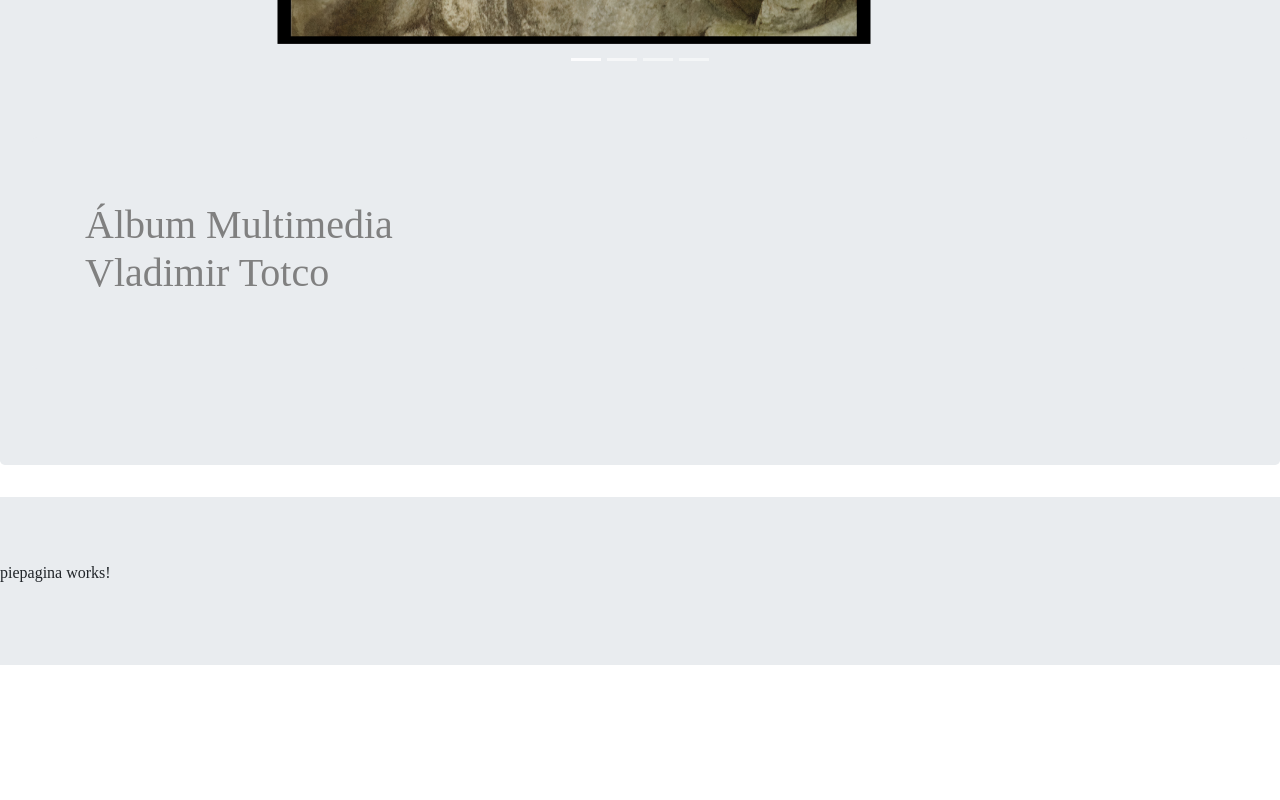
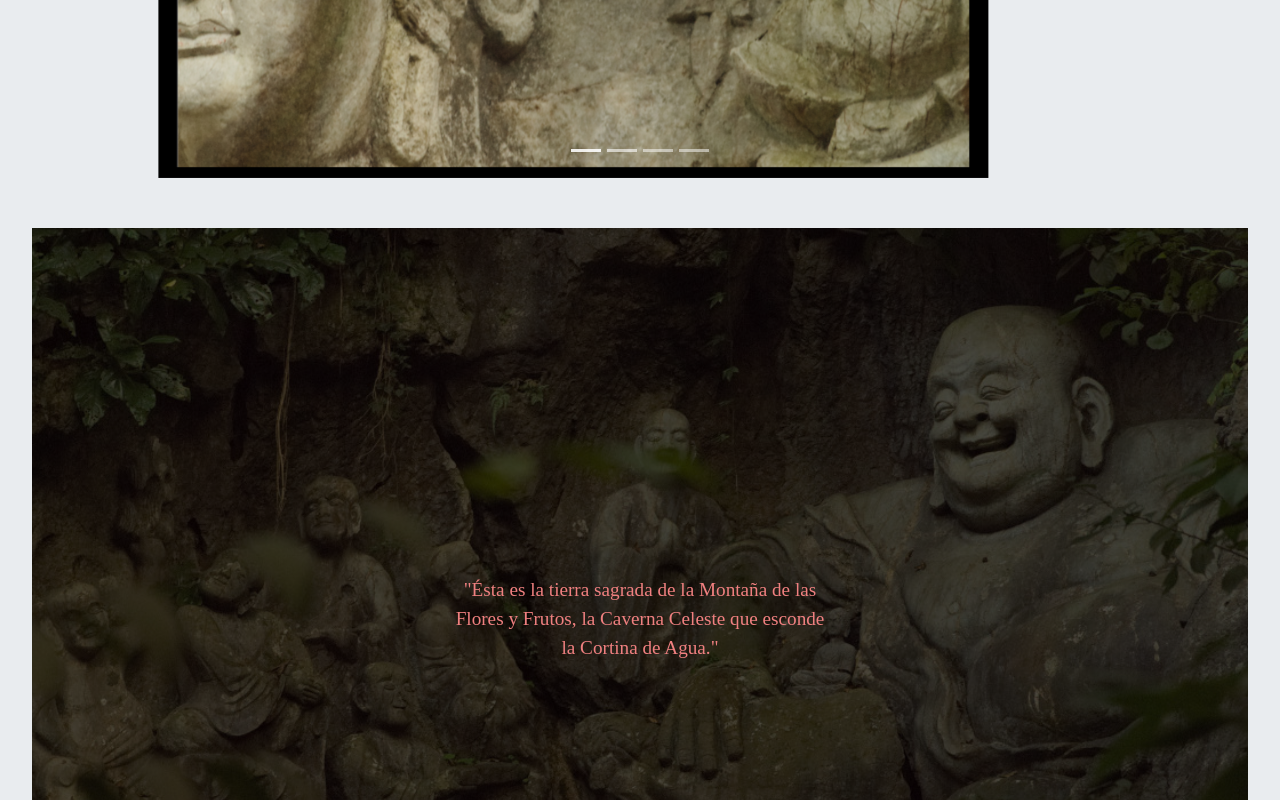
Before and after one commit to vtotolhua/plantilla, an Angular app: page / in a window 1280 px wide. Shown: the part 1540-2340 px from the top of the page. Before the commit the page ends 2237 px from the top, so only its background shows below. Built offline with nearby package versions, Linux system fonts and the light colour scheme; a web font is replaced by a local one.

Commit message:
ultima del día

```diff
--- a/src/app/componentes/cuerpo/cuerpo.component.css
+++ b/src/app/componentes/cuerpo/cuerpo.component.css
@@ -4,8 +4,8 @@
 }*/
 
 .carousel-inner img {
-    width: 50%;
-    height: 50%;
+    width: 70%;
+    height: 70%;
   }
 
 .container-fluid{
@@ -15,9 +15,17 @@
 
 }
 
-.bg_cover {
-    background-image: linear-gradient(to bottom, rgba(0,0,0,0.6) 0%,rgba(0,0,0,0.6) 100%), url(../../../assets/fotos/Srilanka_1.jpg) ;
-    background-size: 100%;
+.fondo {
+    background-image: linear-gradient(to bottom, rgba(0,0,0,0.6) 0%,rgba(0,0,0,0.6) 100%), url(../../../assets/fotos/Budha_sonriendo_vignyeta_2.jpg);
+    background-size: cover;
     background-repeat: no-repeat;
-    background-position: center;
+    background-position: center center;
+    height: 800px;
+    font-display: block;
+    font-size: larger;
+    color: lightcoral;
 }
+
+.texto{
+    margin-block: 200px ;
+}
--- a/src/app/componentes/cuerpo/cuerpo.component.html
+++ b/src/app/componentes/cuerpo/cuerpo.component.html
@@ -57,7 +57,7 @@
                     <img src="../../../assets/fotos/bodhisattva.jpg" alt="bodhisattva" width="1100" height="300">
                 </div>
                 <div class="carousel-item">
-                    <img src="../../../assets/fotos/Buda1-1.jpg" alt="Budha" width="1100" height="300">
+                    <img src="../../../assets/fotos/Srilanka1700px.jpg" alt="Srilanka" width="1100" height="300">
                 </div>
                 <div class="carousel-item">
                     <img src="../../../assets/fotos/Udapuwa.jpg" alt="Udapuwa" width="1100" height="300">
@@ -76,10 +76,20 @@
             </div>
     </div>
 
-    <div class="jumbotron bg-cover text-white">
-        <div class="container">
-        <h1 class="titulo">Álbum Multimedia <br> Vladimir Totco </h1>
+    <div class="container-fluid fondo">
+        <div class="row texto">
+            <div class="col">
+
+            </div>
+            <div class="col">
+                <p>"Ésta es la tierra sagrada de la Montaña de las Flores y Frutos, la Caverna Celeste que esconde la Cortina de Agua."</p>
+            </div>
+            <div class="col">
+
+            </div>
+
         </div>
+
     </div>
 
 </div>
```
Also changed, not shown: src/assets/fotos/Budha_sonriendo_vignyeta_2.jpg (added), src/assets/fotos/Srilanka1700px.jpg (added).
